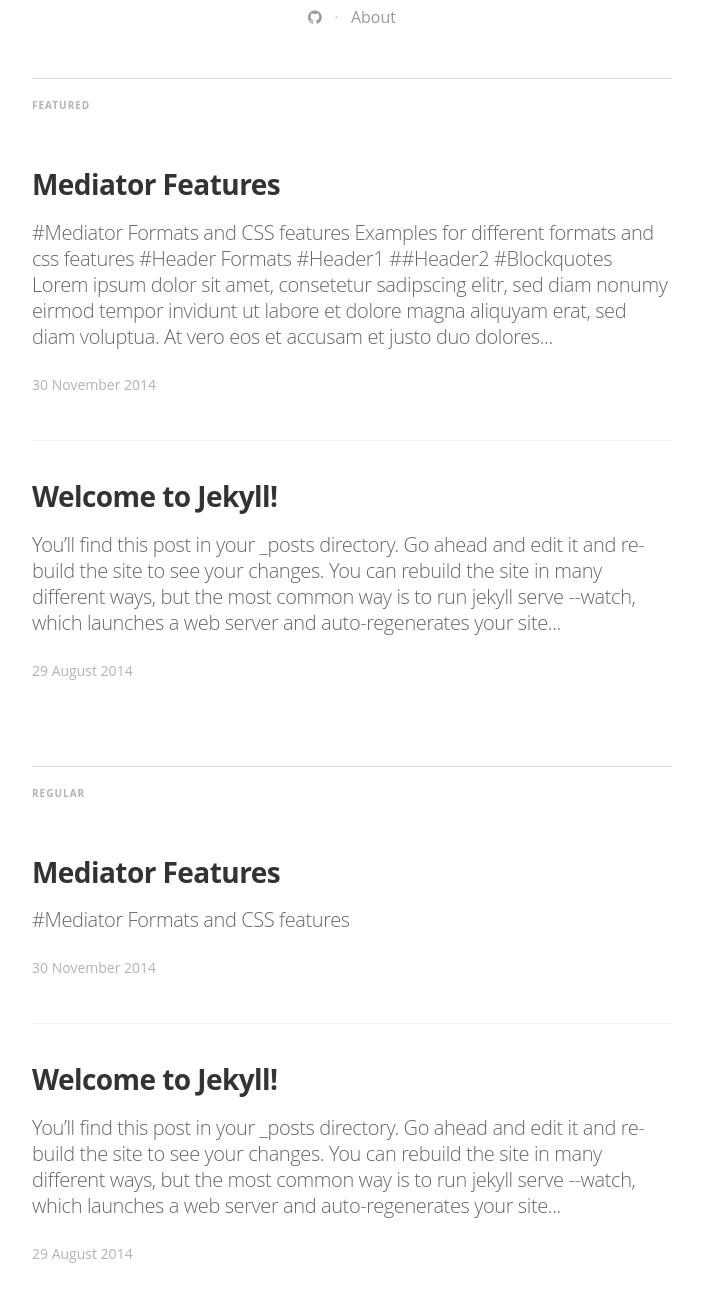
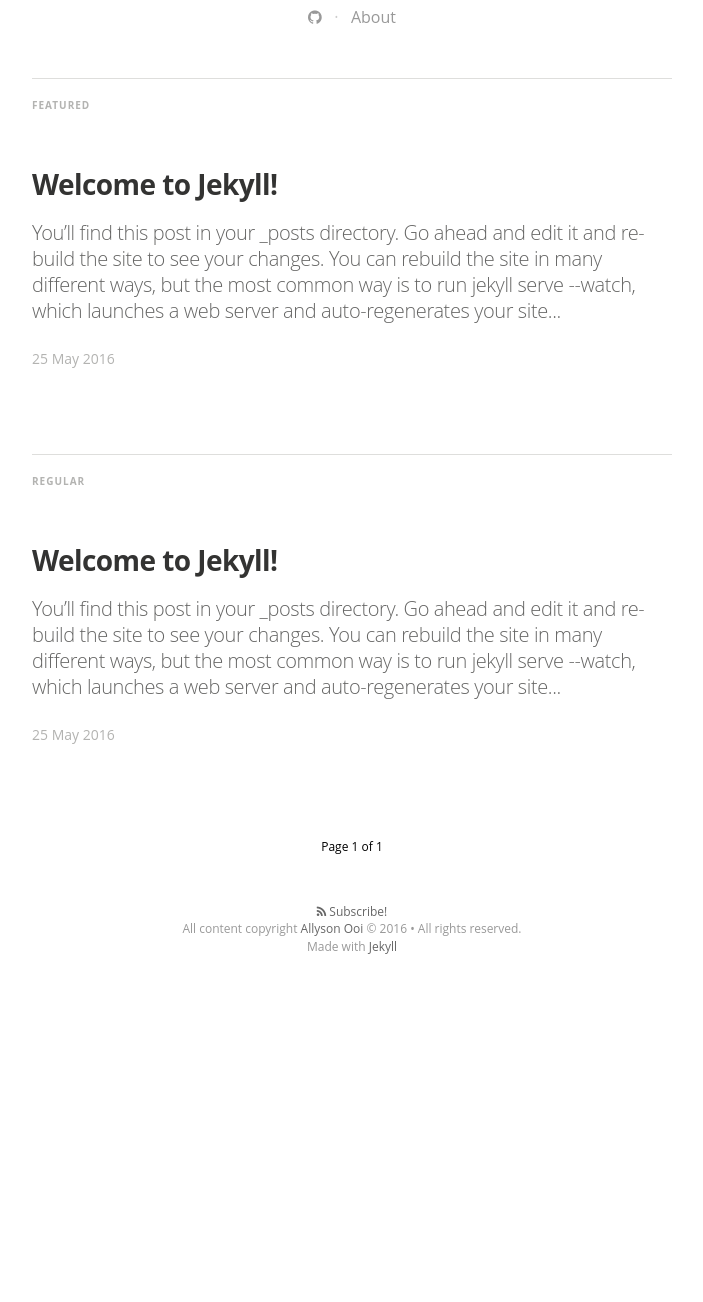
Before and after one commit to Allysonooi/allysonooi.github.io, a Jekyll site: the page built from index.html, in a window 1280 px wide and 1400 px high, scrolled down 538 px, cut to the strip 95-1397 px from the top of the window. Shown: the whole strip, without its empty margins (288-991 px from the left). Built offline with Jekyll 4.4.1, drawn with Linux system fonts in a browser that asks for light colours; nearby versions of some CDN libraries; some web fonts are replaced; the list of posts is cut into pages by our own code; after the commit the page ends 1636 px from its top, so only the background shows below that.

Commit message:
Modify posts, about.md

```diff
--- a/_posts/2014-08-29-welcome-to-jekyll.markdown
+++ b/_posts/2014-08-29-welcome-to-jekyll.markdown
@@ -1,10 +1,10 @@
 ---
 layout: post
 title:  "Welcome to Jekyll!"
-date:   2014-08-29 14:34:25
+date:   2016-05-25 14:34:25
 categories: jekyll update
 tags: featured
-image: /assets/article_images/2014-08-29-welcome-to-jekyll/desktop.jpg
+image: /assets/article_images/2016-05-25-welcome-to-jekyll/desktop.jpg
 ---
 You’ll find this post in your `_posts` directory. Go ahead and edit it and re-build the site to see your changes. You can rebuild the site in many different ways, but the most common way is to run `jekyll serve --watch`, which launches a web server and auto-regenerates your site when a file is updated.
 
--- a/_posts/2014-11-30-mediator_features.markdown
+++ /dev/null
@@ -1,40 +0,0 @@
----
-layout: post
-title:  "Mediator Features"
-date:   2014-11-30 14:34:25
-categories: mediator feature
-tags: featured
-image: /assets/article_images/2014-11-30-mediator_features/night-track.JPG
-image2: /assets/article_images/2014-11-30-mediator_features/night-track-mobile.JPG
----
-#Mediator Formats and CSS features
-
-Examples for different formats and css features
-
-#Header Formats
-#Header1
-##Header2
-
-#Blockquotes
->Lorem ipsum dolor sit amet, consetetur sadipscing elitr, sed diam nonumy eirmod tempor invidunt ut labore et dolore magna aliquyam erat, sed diam voluptua. At vero eos et accusam et justo duo dolores et ea rebum. Stet clita kasd gubergren, no sea takimata sanctus
-
-#Lists
-##orderd lists
-1. one
-2. two
-3. three
-
-##unorderd lists
-- Apple
-- Banana
-- Plum
-
-#Links
-This is an [example link](http://example.com/ "With a Title").
-
-#Combinations
->Lorem ipsum dolor sit amet, consetetur sadipscing elitr, sed diam nonumy eirmod tempor invidunt ut labore et dolore magna aliquyam erat, sed diam voluptua. At vero eos et accusam et justo duo dolores et ea rebum. Stet clita kasd gubergren, no sea takimata sanctus
->
-> - Apple
-> - Banana
-> - Plum
```
Also changed, not shown: about.md (+2 -3 lines), 6 other files.
